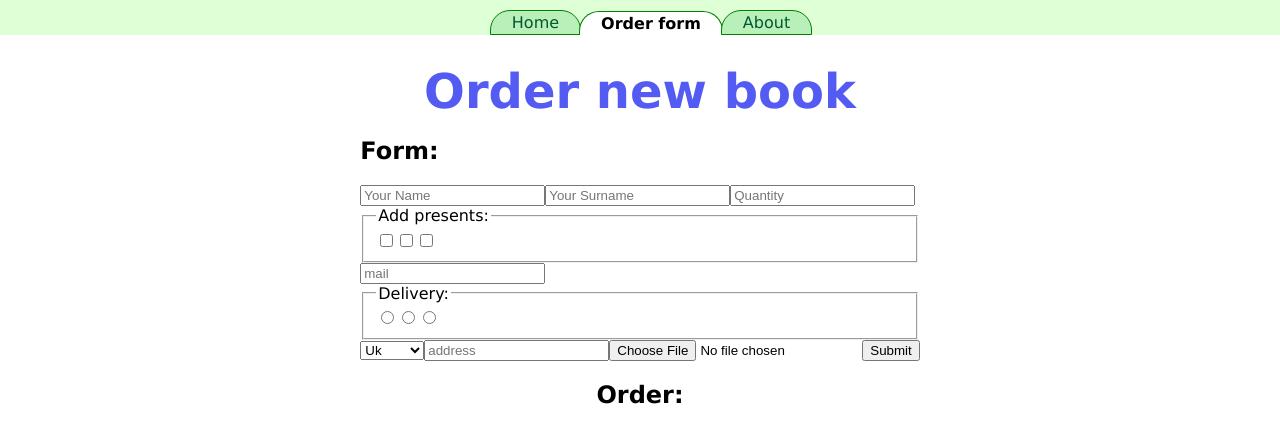
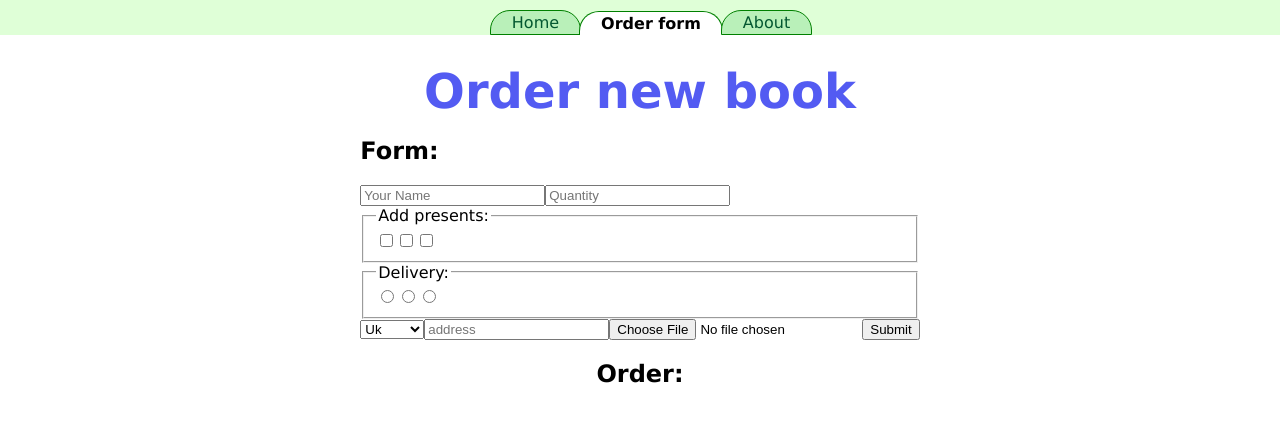
Before and after one commit to annTerry/React_Tasks, a React (Vite) app in the folder react_components/: page /forms in a window 1280 px wide. Shown: the top 442 px of the page. Built offline with nearby package versions, Linux system fonts and the light colour scheme.

Commit message:
feat: base form validation

```diff
--- a/react_components/src/components/formsComponents/orderForm.tsx
+++ b/react_components/src/components/formsComponents/orderForm.tsx
@@ -1,45 +1,134 @@
-import React, { MouseEventHandler } from 'react';
+import React from 'react';
 
 export default class OrderForms extends React.Component {
+  nameInput: React.RefObject<HTMLInputElement>;
+  quantityInput: React.RefObject<HTMLInputElement>;
+  presentPostcard: React.RefObject<HTMLInputElement>;
+  presentWrapper: React.RefObject<HTMLInputElement>;
+  presentBookmark: React.RefObject<HTMLInputElement>;
+  sendPost: React.RefObject<HTMLInputElement>;
+  sendDHL: React.RefObject<HTMLInputElement>;
+  sendPony: React.RefObject<HTMLInputElement>;
+  selectCountry: React.RefObject<HTMLSelectElement>;
+  addressInput: React.RefObject<HTMLInputElement>;
+  fileInput: React.RefObject<HTMLInputElement>;
+  state = {
+    file: '',
+    errors: [],
+  };
   constructor(props: PropertyDecorator) {
     super(props);
     this.handleSend = this.handleSend.bind(this);
+    this.nameInput = React.createRef();
+    this.quantityInput = React.createRef();
+    this.presentPostcard = React.createRef();
+    this.presentWrapper = React.createRef();
+    this.presentBookmark = React.createRef();
+    this.sendPost = React.createRef();
+    this.sendDHL = React.createRef();
+    this.sendPony = React.createRef();
+    this.selectCountry = React.createRef();
+    this.addressInput = React.createRef();
+    this.fileInput = React.createRef();
   }
 
-  handleSend(event: React.MouseEvent<HTMLButtonElement>) {
+  handleSend(event: React.SyntheticEvent) {
     event.preventDefault();
-    console.log('submit handler');
+    const error: { name: string; message: string }[] = [];
+    const name = this.nameInput.current?.value;
+    if (!name) {
+      error.push({ name: 'name', message: 'Enter the name' });
+    }
+    const quantity = this.quantityInput.current?.value;
+    if (!quantity || !+quantity || +quantity < 1 || +quantity > 10) {
+      error.push({
+        name: 'quantity',
+        message: 'Quantity must be more then zero and not more then 9',
+      });
+    }
+    const presents: string[] = [];
+    if (this.presentPostcard.current?.checked) presents.push('postcard');
+    if (this.presentWrapper.current?.checked) presents.push('wrapper');
+    if (this.presentBookmark.current?.checked) presents.push('bookmark');
+    if (presents.length === 0) {
+      error.push({
+        name: 'presents',
+        message: 'Choose at least one present',
+      });
+    }
+    let send = '';
+    if (this.sendPost.current?.checked) send = 'post';
+    if (this.sendDHL.current?.checked) send = 'dhl';
+    if (this.sendPony.current?.checked) send = 'pony';
+    if (!send) {
+      error.push({
+        name: 'send',
+        message: 'Choose send type',
+      });
+    }
+    const country = this.selectCountry.current?.value;
+    if (!country) {
+      error.push({
+        name: 'country',
+        message: 'Choose country',
+      });
+    }
+    const address = this.addressInput.current?.value;
+    if (!address) {
+      error.push({ name: 'address', message: 'Enter your address' });
+    }
+    const fileResults = this.fileInput.current?.files;
+    if (fileResults && fileResults.length > 0) {
+      const dataFile = URL.createObjectURL(fileResults[0]);
+    } else {
+      error.push({ name: 'file', message: 'Add File' });
+    }
+    if (error.length > 0) {
+      this.setState({ errors: error });
+    } else {
+      this.forceUpdate();
+    }
   }
 
   render() {
     return (
       <div>
         <h2>Form:</h2>
-        <form>
-          <input type="text" id="form-name" name="name" placeholder="Your Name" />
-          <input type="text" id="form-surname" name="surname" placeholder="Your Surname" />
-          <input type="number" name="quantity" placeholder="Quantity" />
+        <form onSubmit={this.handleSend}>
+          <input
+            type="text"
+            id="form-name"
+            ref={this.nameInput}
+            name="name"
+            placeholder="Your Name"
+          />
+          <input type="number" ref={this.quantityInput} name="quantity" placeholder="Quantity" />
           <fieldset>
             <legend>Add presents:</legend>
-            <input type="checkbox" name="presents" value="postcard" />
-            <input type="checkbox" name="presents" value="wrapper" />
-            <input type="checkbox" name="presents" value="bookmark" />
+            <input type="checkbox" name="presents" ref={this.presentPostcard} value="postcard" />
+            <input type="checkbox" name="presents" ref={this.presentWrapper} value="wrapper" />
+            <input type="checkbox" name="presents" ref={this.presentBookmark} value="bookmark" />
           </fieldset>
-          <input type="mail" name="mail" placeholder="mail" />
           <fieldset>
             <legend>Delivery:</legend>
-            <input type="radio" name="send" value="post" />
-            <input type="radio" name="send" value="dhl" />
-            <input type="radio" name="send" value="pony" />
+            <input type="radio" name="send" ref={this.sendPost} value="post" />
+            <input type="radio" name="send" ref={this.sendDHL} value="dhl" />
+            <input type="radio" name="send" ref={this.sendPony} value="pony" />
           </fieldset>
-          <select name="country" placeholder="Country">
+          <select ref={this.selectCountry} name="country" placeholder="Country">
             <option value="UK">Uk</option>
             <option value="Ireland">Ireland</option>
             <option value="France">France</option>
           </select>
-          <input type="text" name="address" placeholder="address" />
-          <input type="file" name="invoice" placeholder="Upload check" accept=".jpg,.png,.svg" />
-          <button onClick={this.handleSend}>Submit</button>
+          <input type="text" ref={this.addressInput} name="address" placeholder="address" />
+          <input
+            type="file"
+            ref={this.fileInput}
+            name="invoice"
+            placeholder="Upload check"
+            accept=".jpg,.png,.svg"
+          />
+          <input type="submit" value="Submit" />
         </form>
       </div>
     );
```
